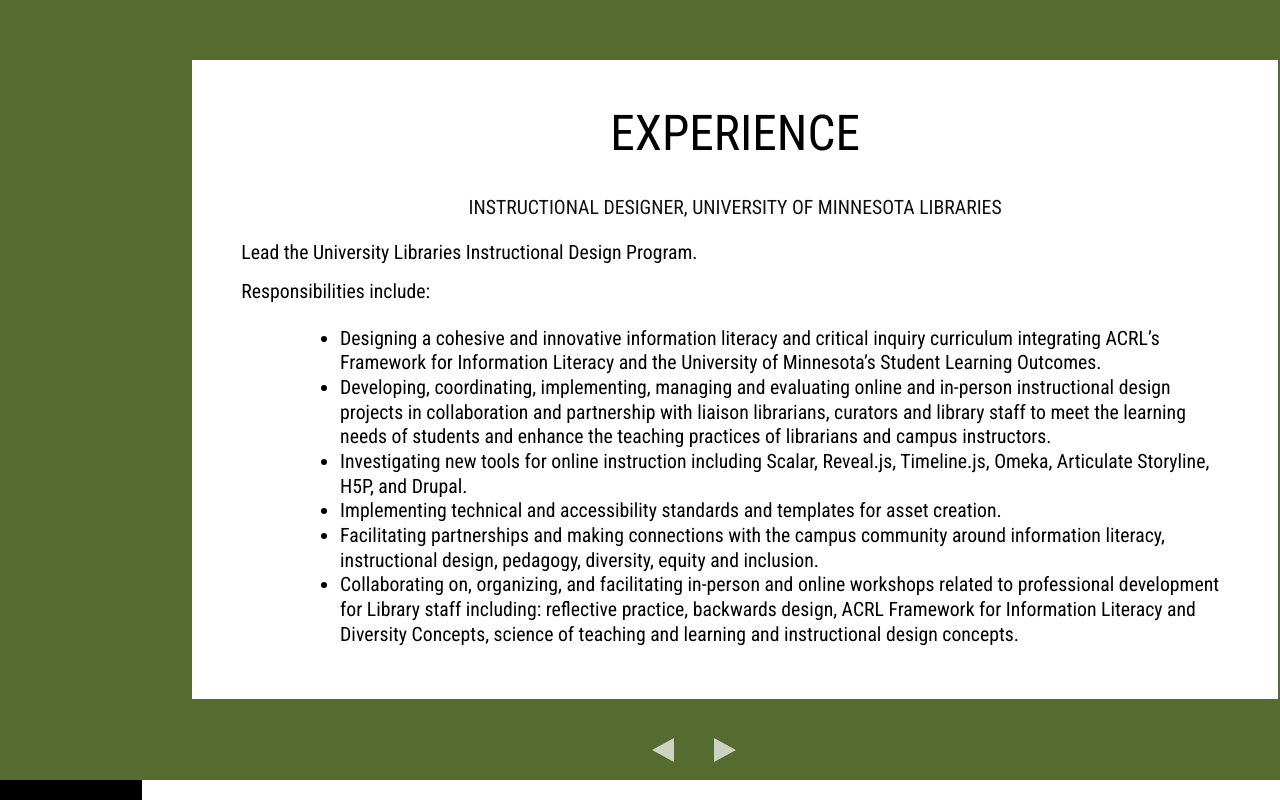
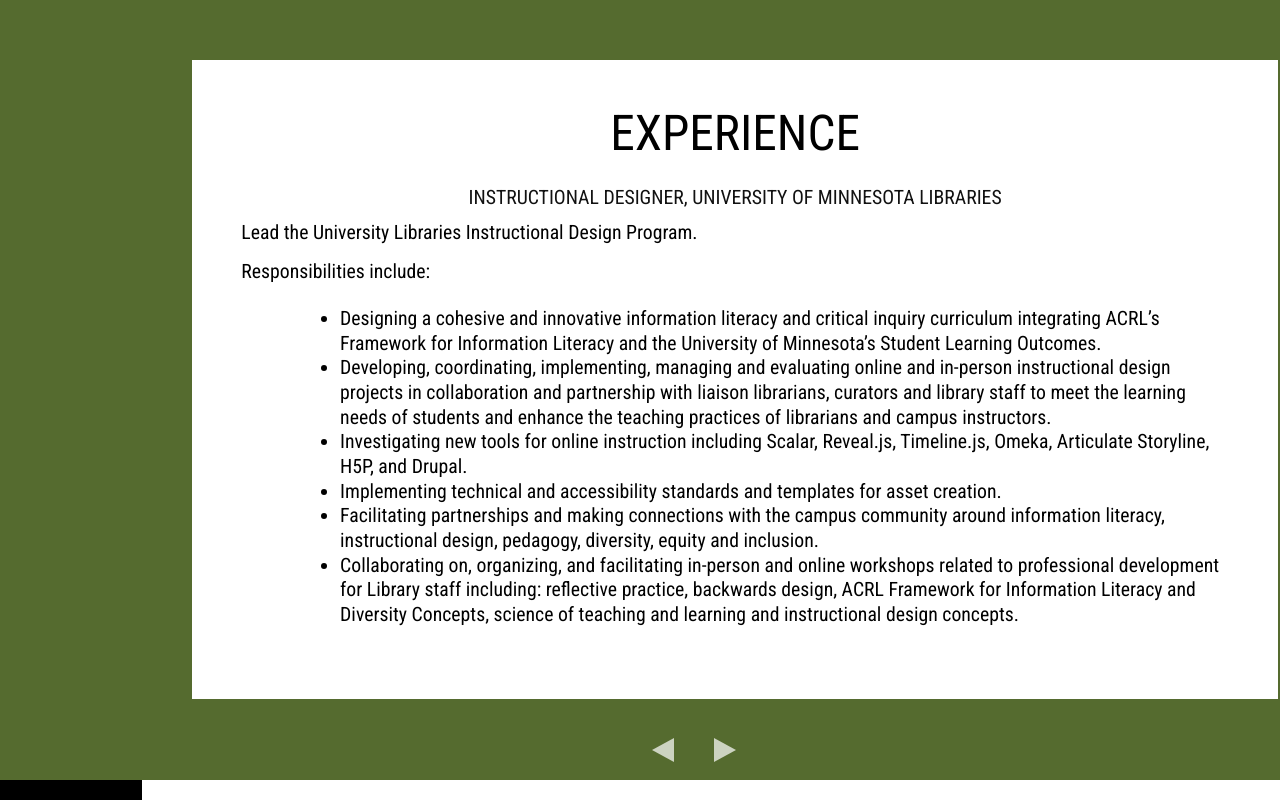
Before and after one commit to lihuma/lihuma.github.io, a website: page index.html in a window 1280 px wide. Both pictures are taken after a click on the button 731 px from the left and 750 px from the top of the page. Drawn offline with Linux system fonts and the light colour scheme.

Commit message:
H2 update

```diff
--- a/css/theme/black.css
+++ b/css/theme/black.css
@@ -77,7 +77,7 @@
 .reveal h2 {
   font-size: 1.0em;
     margin: .5em .5em .5em .5em;
-	line-height: 2.5em;
+	line-height: 1.5em;
     text-transform: uppercase;
     color: #111;
  }
```
